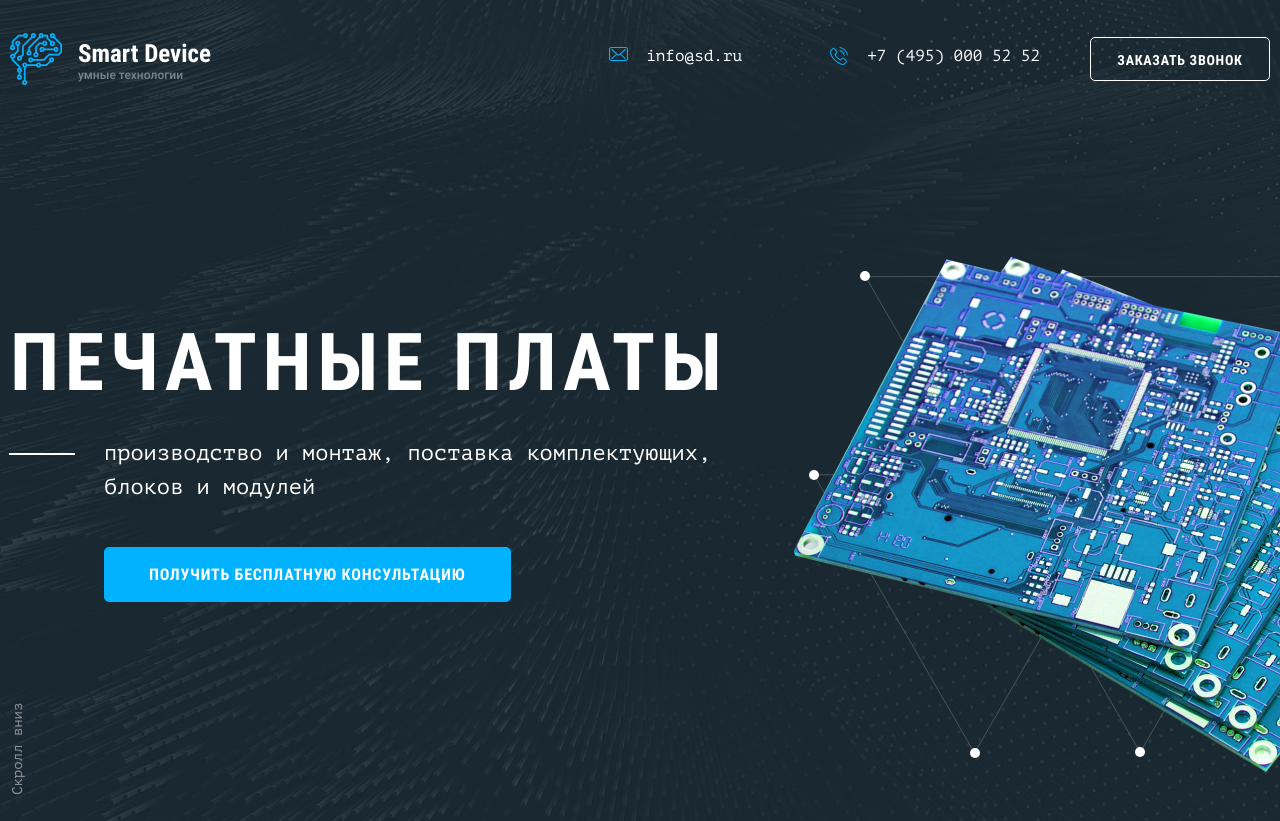
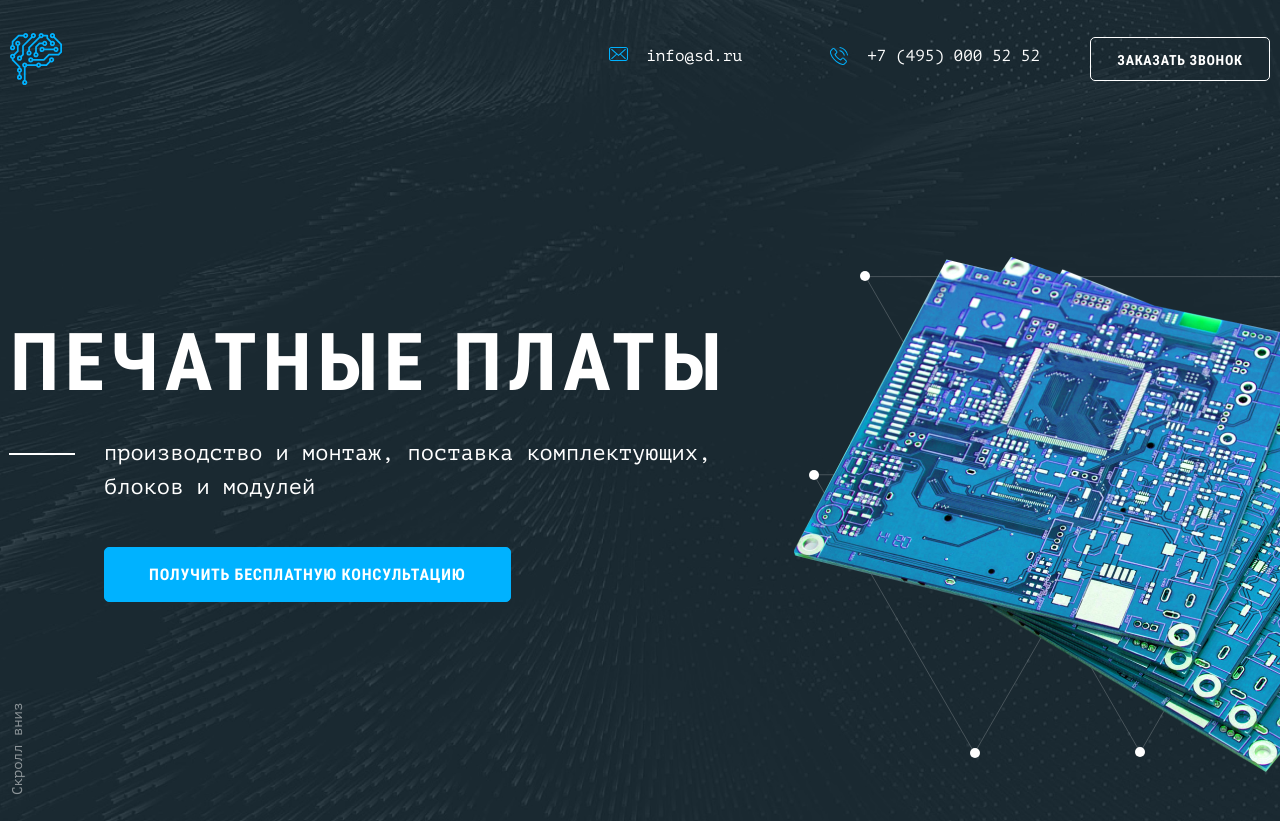
Before and after one commit to dmitry-ios/smart-device, a website: page source/index.html in a window 1280 px wide. Shown: the top 821 px of the page. Drawn offline with nearby package versions, Linux system fonts and the light colour scheme; files that its build step writes are made by us from their sources.

Commit message:
Исправляет логотип (фикс #99)

```diff
--- a/source/index.html
+++ b/source/index.html
@@ -18,13 +18,9 @@
   <header class="container main-header">
     <div class="main-header__logo logo">
       <a>
-        <svg width="52" height="52" viewBox="0 0 52 52" role="img" aria-label="Сайт Smart Device">
+        <svg width="202" height="52" viewBox="0 0 202 52" preserveAspectRatio="xMinYMin slice" role="img" aria-label="Логотип Smart Device (умные технологии)">
           <use xlink:href="img/sprite_auto.svg#logo"></use>
         </svg>
-        <p>
-          <span lang="en" class="logo__name">Smart Device</span>
-          <span>умные технологии</span>
-        </p>
       </a>
     </div>
     <ul class="main-header__contacts">
@@ -182,13 +178,9 @@
       <div class="main-footer__about">
         <div class="main-footer__logo logo logo--full">
           <a>
-            <svg width="52" height="52" viewBox="0 0 52 52" role="img" aria-label="Сайт Smart Device">
+            <svg width="202" height="52" viewBox="0 0 202 52" role="img" aria-label="Логотип Smart Device (умные технологии)">
               <use xlink:href="img/sprite_auto.svg#logo"></use>
             </svg>
-            <p>
-              <span lang="en" class="logo__name">Service Device</span>
-              <span>умные технологии</span>
-            </p>
           </a>
         </div>
 
--- a/source/sass/blocks/logo.scss
+++ b/source/sass/blocks/logo.scss
@@ -1,34 +1,17 @@
-.logo p {
-  margin: 0;
+.logo__name {
   margin-top: 6px;
   margin-left: 16px;
-  display: flex;
-  flex-direction: column;
 
   @media (max-width: $mobile-width-only) {
     display: none;
   }
 }
 
-.logo span {
-  font-family: $roboto-font-stack;
-  font-size: 12px;
-  line-height: 14px;
-  font-weight: 500;
-  color: $text-light-blue-grey-color;
-}
+.logo svg {
+  width: 202px;
+  height: 52px;
 
-.logo .logo__name {
-  font-family: $roboto-condensed-font-stack;
-  font-size: 25px;
-  line-height: 29px;
-  font-weight: bold;
-  color: inherit;
-}
-
-.logo svg {
-  width: 52px;
-  height: 52px;
+  fill: $text-white-color;
 
   @media (max-width: $mobile-width-only) {
     width: 38px;
@@ -41,15 +24,9 @@
   align-items: flex-start;
 }
 
-.logo--full .logo__name {
-  color: $basic-extra-dark-cyan;
+.logo--full svg {
+  width: 202px;
+  height: 52px;
+
+  fill: $basic-extra-dark-cyan;
 }
-
-.logo--full p {
-  display: flex;
-}
-
-.logo--full svg {
-  width: 52px;
-  height: 52px;
-}
```
Also changed, not shown: build/css/style.css, build/css/style.min.css, build/img/logo.svg, build/img/sprite_auto.svg, build/index.html, source/img/logo.svg, 1 other file.
